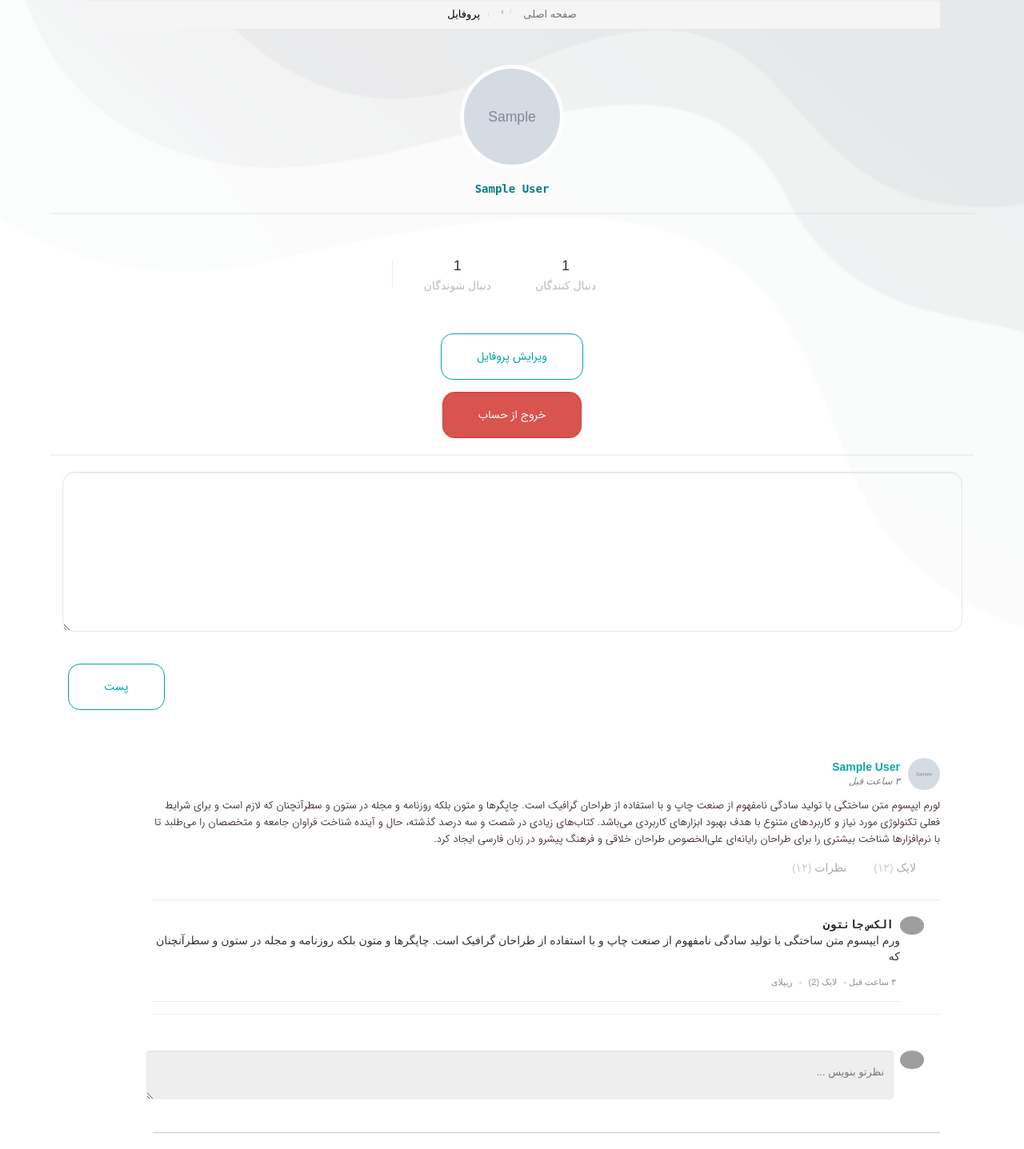
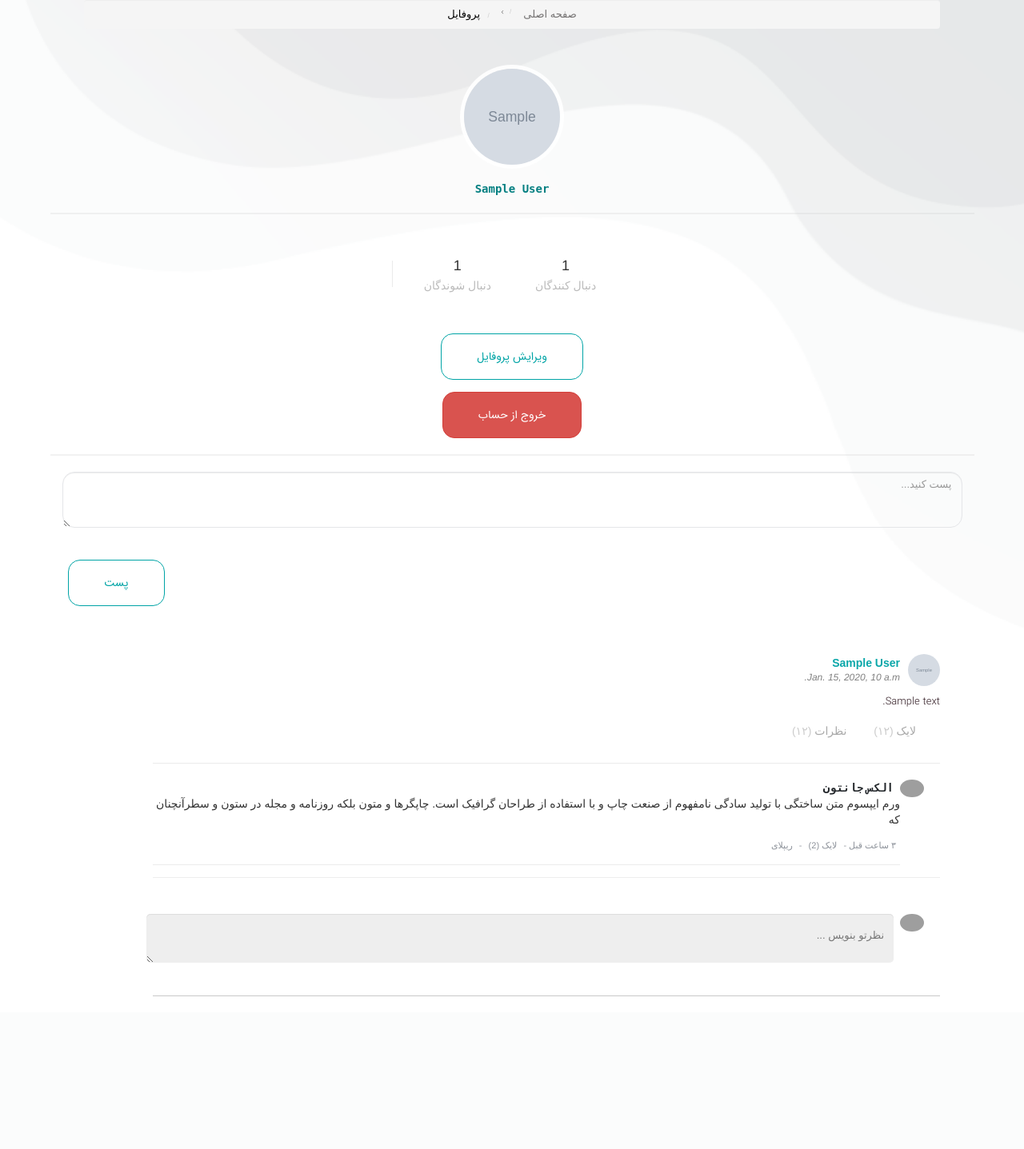
Before and after one commit to Rouhi01/book_store, a Django app: page /accounts/profile/1/ in a window 1280 px wide. Shown: the whole page at 80% size. After the commit the page ends 1246 px from the top, so only its background shows below. Run offline with Django 5.2, Linux system fonts and the light colour scheme; a user stored in the database is signed in; tables that the repository leaves empty hold one stand-in row (values such as "Sample post"); grey boxes marked "Sample" are stand-in pictures; some libraries are stand-ins or nearby versions; grey boxes are pictures that could not be loaded.

Commit message:
post of profile is done

```diff
--- a/accounts/admin.py
+++ b/accounts/admin.py
@@ -1,6 +1,6 @@
 from django.contrib import admin
 from .forms import UserCreationForm, UserChangeForm
-from .models import User, Profile, Relation
+from .models import User, Profile, Relation, Post
 from django.contrib.auth.models import Group
 from django.contrib.auth.admin import UserAdmin as BaseUserAdmin
 
@@ -39,3 +39,4 @@ class UserAdmin(BaseUserAdmin):
 admin.site.unregister(Group)
 admin.site.register(User, UserAdmin)
 admin.site.register(Relation)
+admin.site.register(Post)
--- a/accounts/forms.py
+++ b/accounts/forms.py
@@ -1,7 +1,7 @@
 from django import forms
 from django.contrib.auth.forms import ReadOnlyPasswordHashField
 from django.core.exceptions import ValidationError
-from .models import User, Profile
+from .models import User, Profile, Post
 
 
 class UserCreationForm(forms.ModelForm):
@@ -90,3 +90,16 @@ class EditProfileForm(forms.ModelForm):
         if Profile.objects.filter(phone_number=phone_number).exclude(id=current_profile.id).exists():
             raise ValidationError('کاربری با این شماره تلفن وجود دارد.')
         return phone_number
+
+
+class ProfilePostForm(forms.ModelForm):
+    class Meta:
+        model= Post
+        fields= ['content']
+        widgets = {
+            'content': forms.Textarea(attrs={
+                'class': 'form-control',
+                'placeholder': 'پست کنید...',
+                'rows': 3,
+            }),
+        }
--- a/accounts/models.py
+++ b/accounts/models.py
@@ -60,3 +60,13 @@ class Relation(models.Model):
 
     def __str__(self):
         return f'{self.from_user} following {self.to_user}'
+
+
+class Post(models.Model):
+    user = models.ForeignKey(User, models.CASCADE, related_name='posts')
+    content = models.TextField()
+    created_at = models.DateTimeField(auto_now_add=True)
+    update_at = models.DateTimeField(auto_now=True)
+
+    class Meta:
+        ordering = ['-created_at']
--- a/accounts/templates/accounts/profile.html
+++ b/accounts/templates/accounts/profile.html
@@ -140,19 +140,15 @@
             {% if request.user.is_authenticated and request.user.id == user.id %}
                 <div class="row">
                     <div class="col-lg-12">
-                        <form class="form-contact" action=""
+                        <form class="form-contact" action="{% url 'accounts:profile' user.id %}"
                               method="post"
                               id="contactForm"
                               novalidate="novalidate" enctype="multipart/form-data">
+                            {% csrf_token %}
                             <div class="row">
                                 <div class="col-12">
                                     <div class="form-group">
-                                    <textarea name=""
-                                              id=""
-                                              rows="10"
-                                              class="form-control"
-                                              placeholder="بنویس ...">
-                                    </textarea>
+                                        {{ post_form.content }}
                                     </div>
                                 </div>
                             </div>
@@ -167,6 +163,7 @@
             <section class="profile-feed">
                 <!-- profile stories -->
                 <div class="profile-stories">
+                    {% for post in posts %}
                         <article class="story">
                             <div class="story-content">
                                 <!-- story header -->
@@ -184,16 +181,11 @@
                                            style="font-family: Arial, Baskerville, monospace; color: #0aa7a9; font-weight: bold; text-decoration: none;">
                                             {{ user.profile.first_name }} {{ user.profile.last_name }}
                                         </a>
-                                    <em style="font-size: 12px; color: #808080;">۳ ساعت قبل</em>
+                                        <em style="font-size: 12px; color: #808080;">{{ post.created_at}}</em>
                                     </div>
                                 </header>
                                 <div class="story-main-content">
-                                <p>لورم ایپسوم متن ساختگی با تولید سادگی نامفهوم از صنعت چاپ و با استفاده از طراحان
-                                    گرافیک است. چاپگرها و متون بلکه روزنامه و مجله در ستون و سطرآنچنان که لازم است و
-                                    برای شرایط فعلی تکنولوژی مورد نیاز و کاربردهای متنوع با هدف بهبود ابزارهای کاربردی
-                                    می‌باشد. کتاب‌های زیادی در شصت و سه درصد گذشته، حال و آینده شناخت فراوان جامعه و
-                                    متخصصان را می‌طلبد تا با نرم‌افزارها شناخت بیشتری را برای طراحان رایانه‌ای
-                                    علی‌الخصوص طراحان خلاقی و فرهنگ پیشرو در زبان فارسی ایجاد کرد.</p>
+                                    <p>{{ post.content }}</p>
                                 </div>
                                 <!-- story like and comment link -->
                                 <footer>
@@ -259,6 +251,10 @@
                                 <hr>
                             </div>
                         </article>
+                    {% empty %}
+                        <p>پستی وجود ندارد</p>
+                    {% endfor %}
+
 
                     <div class="text-center">
                         <a href="#" class="btn btn-icon icon-left">
@@ -273,7 +269,7 @@
 
 
 </main>
-{% include 'accounts/includes/scripts.html' %}
+{#{% include 'accounts/includes/scripts.html' %}#}
 <script src='https://netdna.bootstrapcdn.com/bootstrap/3.3.7/js/bootstrap.min.js'></script>
 
 </body>
--- a/accounts/views.py
+++ b/accounts/views.py
@@ -3,11 +3,11 @@ from django.utils.encoding import force_str
 from django.shortcuts import render, redirect, get_object_or_404
 from django.utils.http import urlsafe_base64_decode
 from django.views import View
-from .forms import UserCreationForm, UserLoginForm, EditProfileForm
+from .forms import UserCreationForm, UserLoginForm, EditProfileForm, ProfilePostForm
 from django.contrib import messages
 from utils import email_registration_code
 from .tokens import account_activation_token
-from .models import User, Relation
+from .models import User, Relation, Post
 from django.contrib.auth.mixins import LoginRequiredMixin
 
 
@@ -127,7 +127,7 @@ class LogOut(View):
 
 class ProfileView(View):
     template_name = 'accounts/profile.html'
-    form_class = 'ProfilePostForm'
+    form_class = ProfilePostForm
 
     # def dispatch(self, request, *args, **kwargs):
     #     pass
@@ -137,16 +137,34 @@ class ProfileView(View):
         super().setup(request, *args, **kwargs)
 
     def get(self, request, *args, **kwargs):
-        user = self.user
         is_following = False
         if request.user.is_authenticated:
             relation = Relation.objects.filter(from_user=request.user, to_user=self.user)
             if relation.exists():
                 is_following = True
-        return render(request, self.template_name, {'user':user, 'is_following':is_following})
+
+        post_form = self.form_class() if request.user == self.user else None
+        posts = Post.objects.filter(user=self.user)
+
+        context = {
+            'user': self.user,
+            'is_following': is_following,
+            'posts': posts,
+            'post_form': post_form
+        }
+        return render(request, self.template_name, context)
 
     def post(self, request, *args, **kwargs):
-        pass
+        post_form = self.form_class(request.POST)
+        print(post_form)
+        print('hi')
+        if post_form.is_valid():
+            post = post_form.save(commit=False)
+            post.user = request.user
+            post.save()
+            messages.success(request, 'پست شما با موفقبت ایجاد شد', 'success')
+            return redirect('accounts:profile', user_id=self.user.id)
+        return redirect('accounts:profile', user_id=self.user.id)
 
 
 class EditProfileView(LoginRequiredMixin, View):
```
Also changed, not shown: accounts/migrations/0008_post.py (added). Lines whose indentation alone changed are shown as unchanged.
